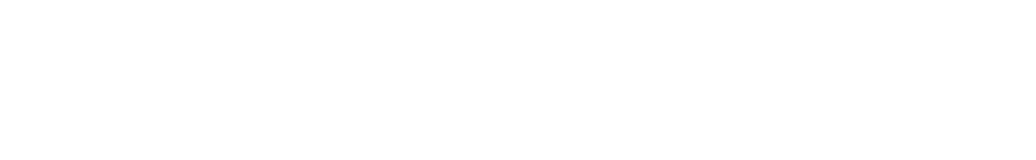
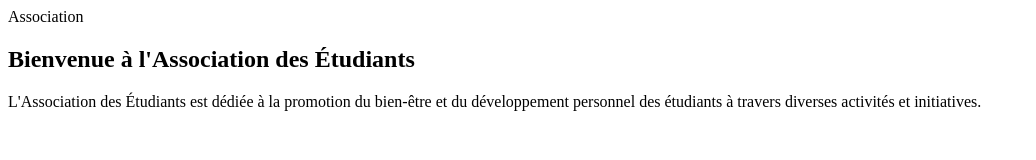
Before and after one commit to Akis667/mon-cv, a plain HTML site: page index.html in a window 1280 px wide. Shown: the whole page, without its empty margins (0-1036 px from the left). Drawn offline with Linux system fonts and the light colour scheme.

Commit message:
mise en place de la section associations

```diff
--- a/index.html
+++ b/index.html
@@ -7,6 +7,10 @@
     <link rel="stylesheet" href="style.css">
 </head>
 <body>
-
+    <section>Association
+    <h1>Bienvenue à l'Association des Étudiants</h1>
+    <p>L'Association des Étudiants est dédiée à la promotion du bien-être et
+       du développement personnel des étudiants à travers diverses activités et initiatives.</p>
+    </section>
 </body>
 </html>
```
